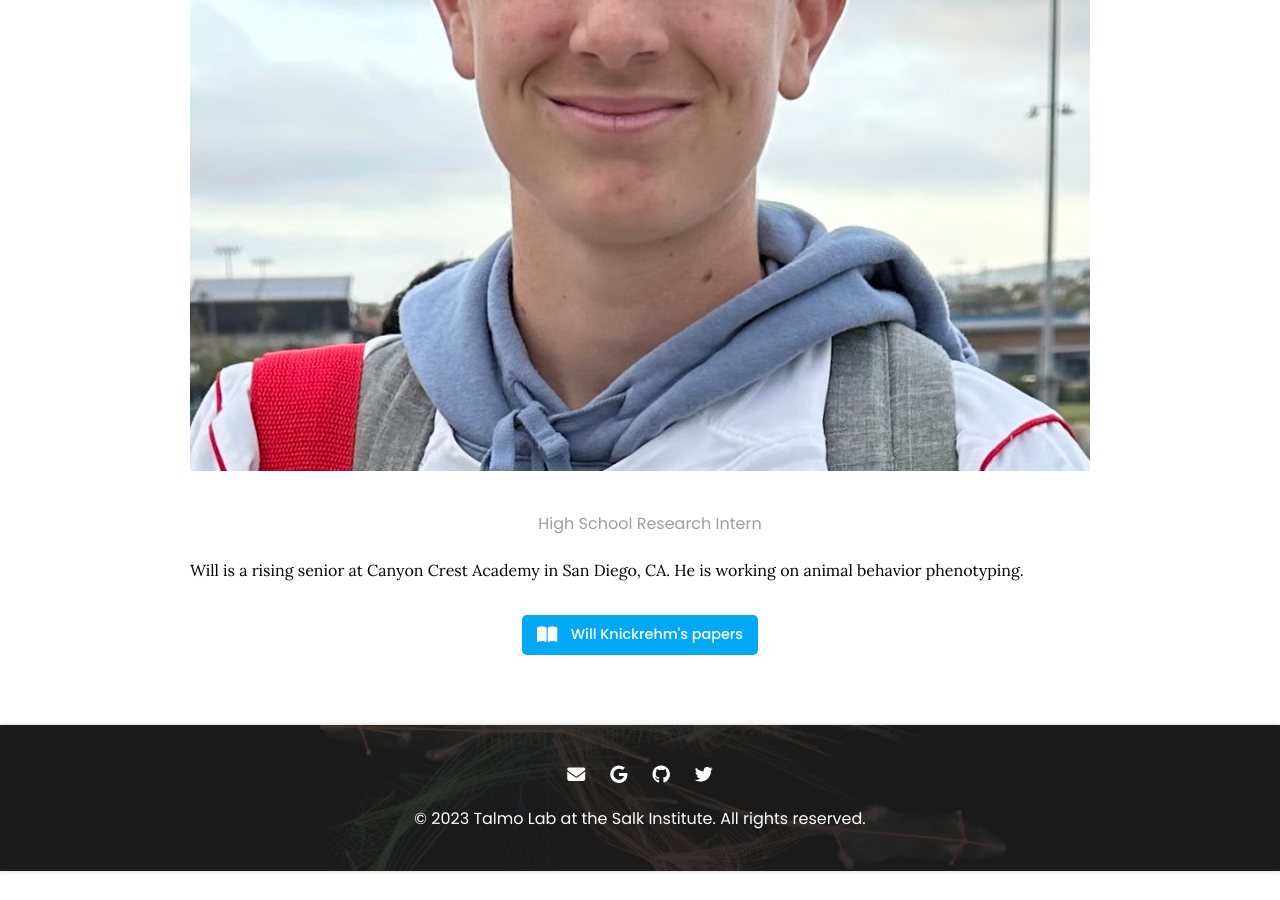
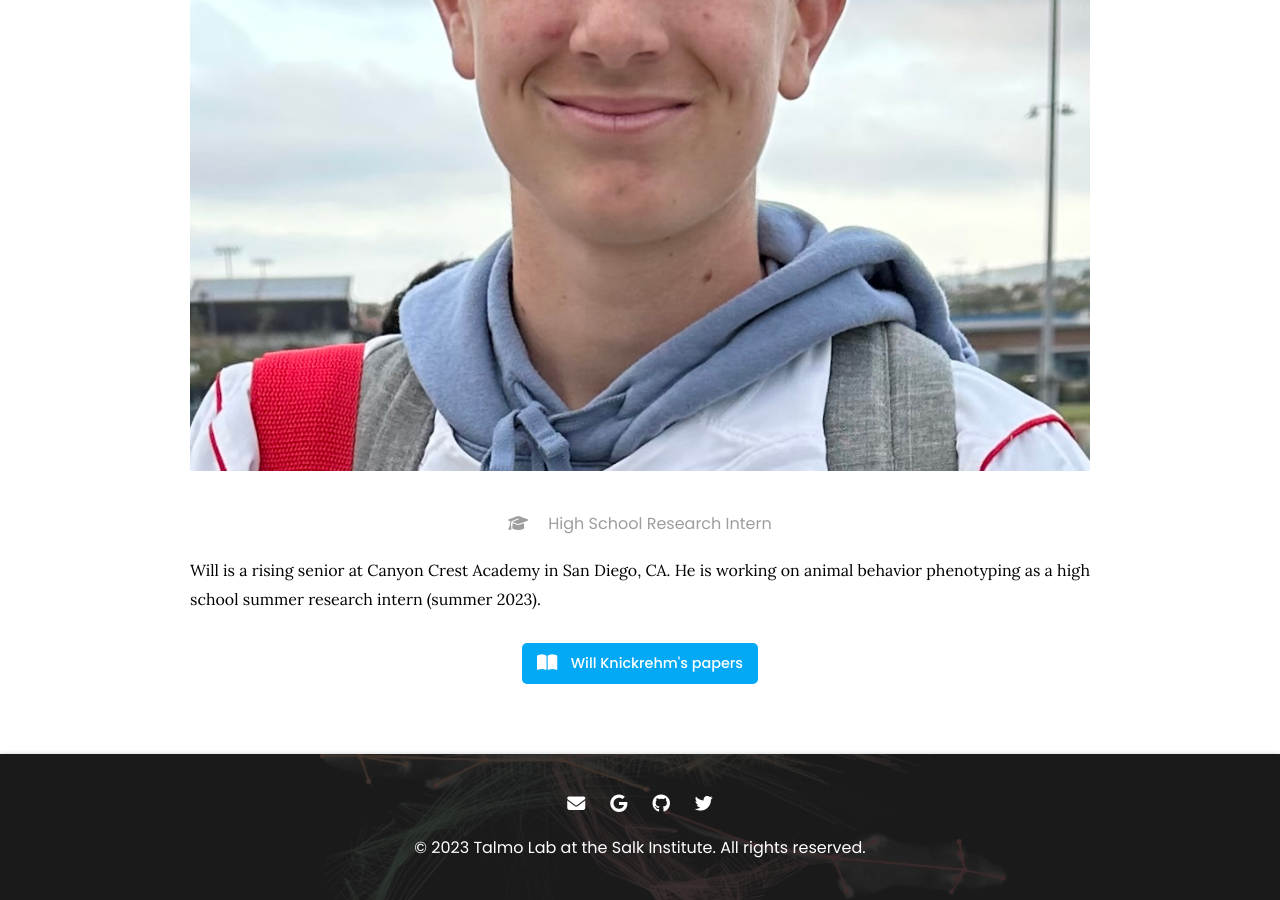
Before and after one commit to talmolab/lab-website, a Jekyll site: the page built from _members/will-knickrehm.md, in a window 1280 px wide and 900 px high, scrolled down 737 px. Built offline with Jekyll 4.4.1, drawn with Linux system fonts in a browser that asks for light colours; nearby versions of some CDN libraries; before the commit the page ends 1608 px from its top, so only the background shows below that.

Commit message:
Personnel updates

```diff
--- a/_members/will-knickrehm.md
+++ b/_members/will-knickrehm.md
@@ -1,8 +1,8 @@
 ---
 name: Will Knickrehm
 image: images/will-knickrehm.jpg
-role: highschool
+role: alumni
 description: High School Research Intern
 ---
 
-Will is a rising senior at Canyon Crest Academy in San Diego, CA. He is working on animal behavior phenotyping.
+Will is a rising senior at Canyon Crest Academy in San Diego, CA. He is working on animal behavior phenotyping as a high school summer research intern (summer 2023).
```
Also changed, not shown: _members/david-samy.md (+2 -2 lines), _members/sean-afshar.md (+1 -1 lines), _members/shrivaths-shyam.md (+1 -1 lines), _members/theo-couris.md (+2 -2 lines), team/index.md (+1 -0 lines).
